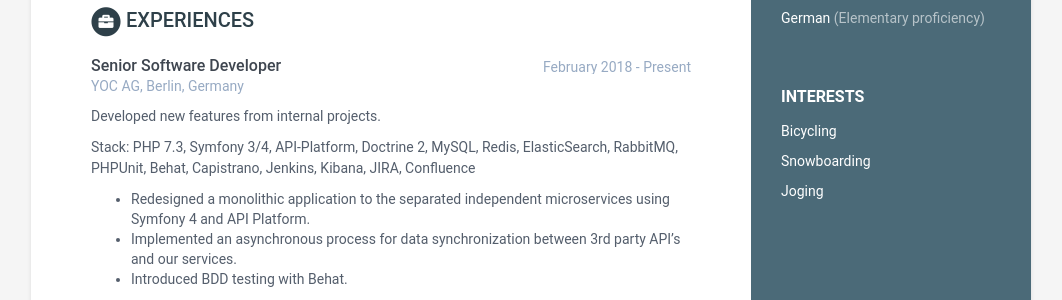
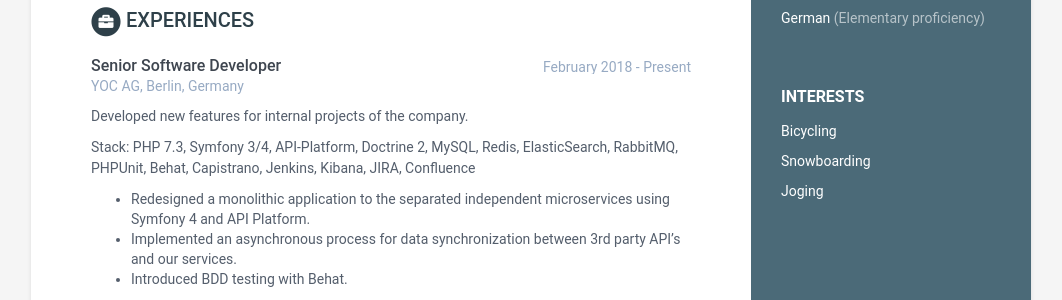
Before and after one commit to vpx/cv, a Jekyll site: the page built from index.html, in a window 1280 px wide. Shown: the part 563-863 px from the top of the page, without its empty margins (109-1171 px from the left). Built offline with Jekyll 4.4.1, drawn with Linux system fonts in a browser that asks for light colours.

Commit message:
Fix typo

```diff
--- a/_data/data.yaml
+++ b/_data/data.yaml
@@ -45,7 +45,7 @@ experiences:
     time: February 2018 - Present
     company: YOC AG, Berlin, Germany
     details: |
-      Developed new features from internal projects.
+      Developed new features for internal projects of the company.
 
       Stack: PHP 7.3, Symfony 3/4, API-Platform, Doctrine 2, MySQL, Redis, ElasticSearch, RabbitMQ, PHPUnit, Behat,
       Capistrano, Jenkins, Kibana, JIRA, Confluence
```
